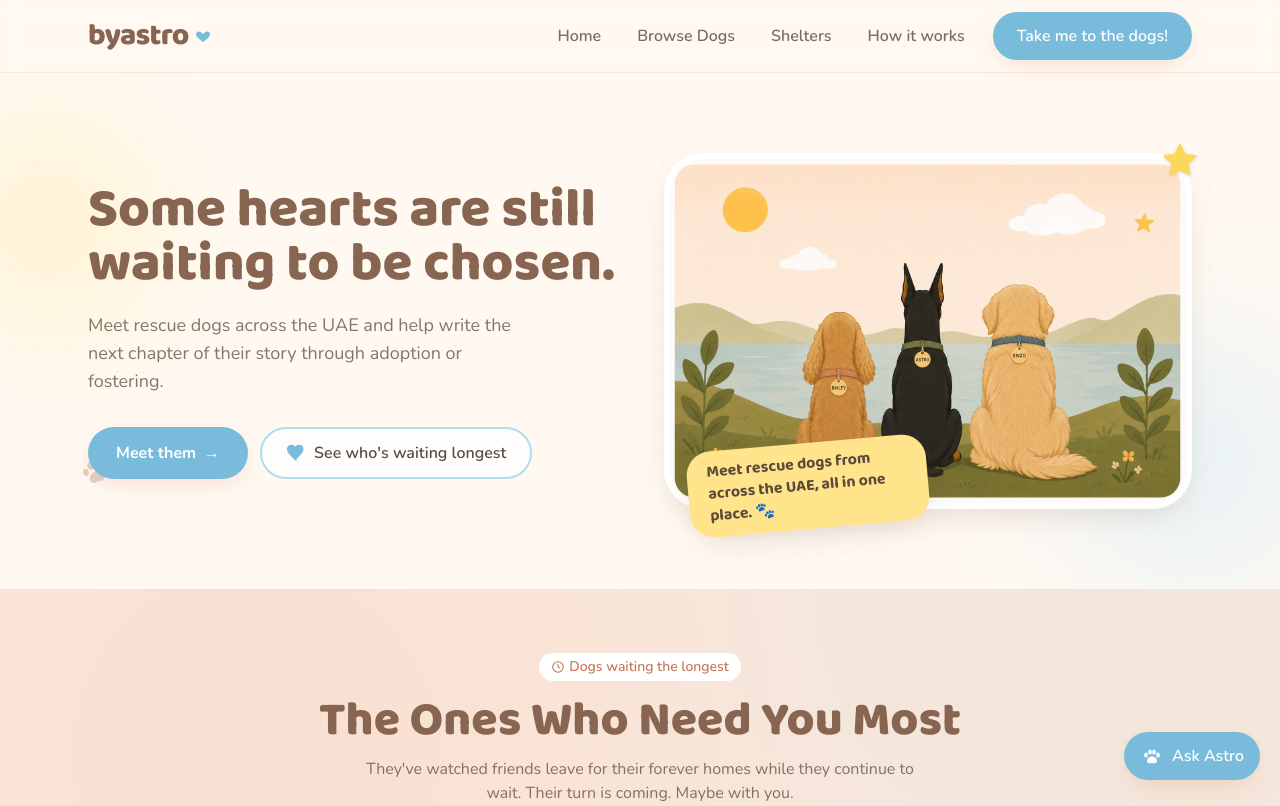
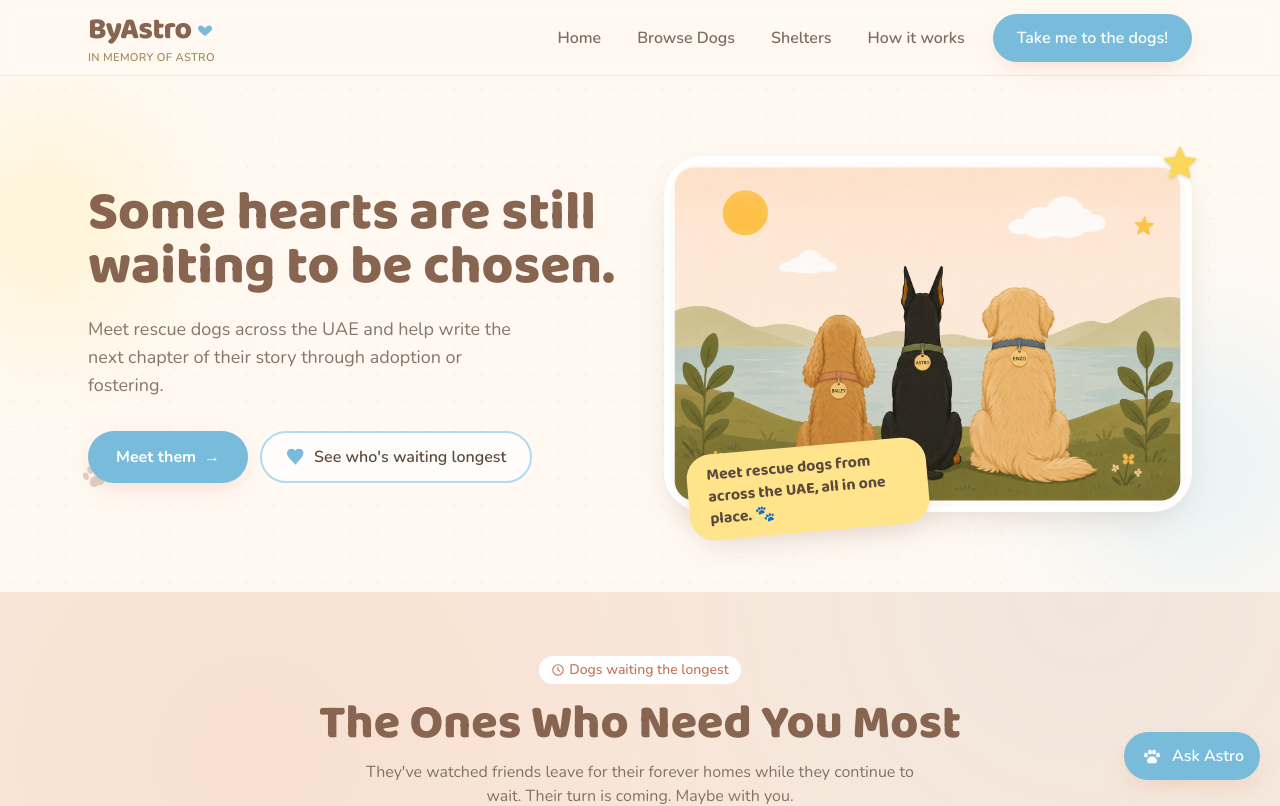
Before and after one commit to andymusa/byastro, a Next.js app: page / in a window 1280 px wide. Shown: the top 806 px of the page. Built offline with nearby package versions, Linux system fonts and the light colour scheme.

Commit message:
Capitalize logo to ByAstro; add 'In memory of Astro' under logo on homepage

```diff
--- a/components/Logo.js
+++ b/components/Logo.js
@@ -1,14 +1,21 @@
 import Link from "next/link";
 
-export default function Logo({ className = "", textClass = "text-3xl" }) {
+export default function Logo({ className = "", textClass = "text-3xl", tribute = false }) {
   return (
-    <Link href="/" className={`flex items-center gap-1.5 text-brown-600 ${className}`}>
-      <span className={`font-hand font-extrabold lowercase tracking-tight ${textClass}`}>
-        byastro
+    <Link href="/" className={`flex flex-col leading-none text-brown-600 ${className}`}>
+      <span className="flex items-center gap-1.5">
+        <span className={`font-hand font-extrabold tracking-tight ${textClass}`}>
+          ByAstro
+        </span>
+        <svg viewBox="0 0 24 24" className="h-4 w-4 text-sky-deep" fill="currentColor" aria-hidden="true">
+          <path d="M12 21s-7.5-4.6-10-9.3C.6 8.9 2 5.5 5.2 5.1 7.2 4.9 8.9 6 12 9c3.1-3 4.8-4.1 6.8-3.9C22 5.5 23.4 8.9 22 11.7 19.5 16.4 12 21 12 21z" />
+        </svg>
       </span>
-      <svg viewBox="0 0 24 24" className="h-4 w-4 text-sky-deep" fill="currentColor" aria-hidden="true">
-        <path d="M12 21s-7.5-4.6-10-9.3C.6 8.9 2 5.5 5.2 5.1 7.2 4.9 8.9 6 12 9c3.1-3 4.8-4.1 6.8-3.9C22 5.5 23.4 8.9 22 11.7 19.5 16.4 12 21 12 21z" />
-      </svg>
+      {tribute && (
+        <span className="mt-1 text-[0.7rem] font-semibold uppercase tracking-wide text-sand-500">
+          In memory of Astro
+        </span>
+      )}
     </Link>
   );
 }
--- a/components/Navbar.js
+++ b/components/Navbar.js
@@ -1,11 +1,14 @@
 "use client";
 
 import Link from "next/link";
+import { usePathname } from "next/navigation";
 import { useState } from "react";
 import Logo from "./Logo";
 
 export default function Navbar() {
   const [open, setOpen] = useState(false);
+  const pathname = usePathname();
+  const isHome = pathname === "/";
 
   const links = [
     { href: "/", label: "Home" },
@@ -17,7 +20,7 @@ export default function Navbar() {
   return (
     <header className="sticky top-0 z-40 border-b border-cream-200 bg-cream-50/85 backdrop-blur">
       <nav className="mx-auto flex max-w-6xl items-center justify-between px-4 py-3 sm:px-6">
-        <Logo sketchClass="h-10 w-10" textClass="text-3xl" />
+        <Logo textClass="text-3xl" tribute={isHome} />
 
         <div className="hidden items-center gap-1 md:flex">
           {links.map((l) => (
```
